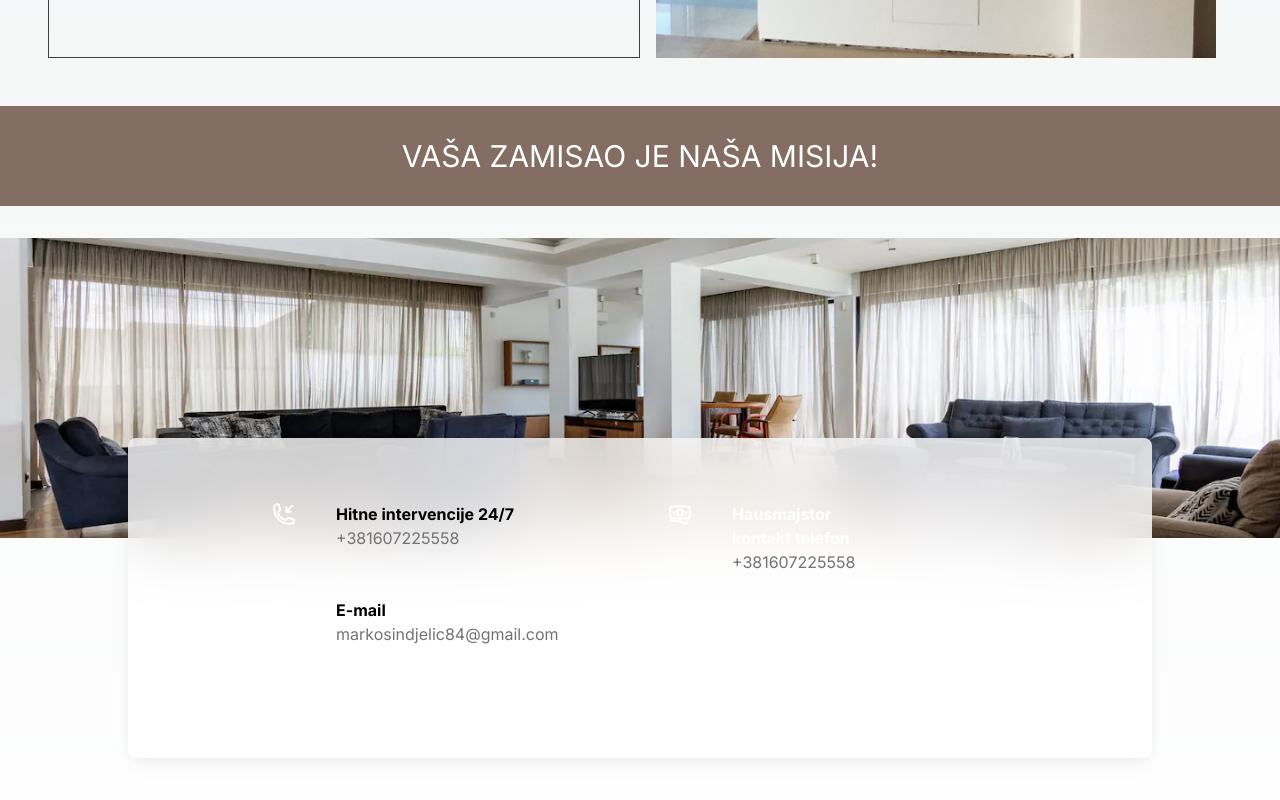
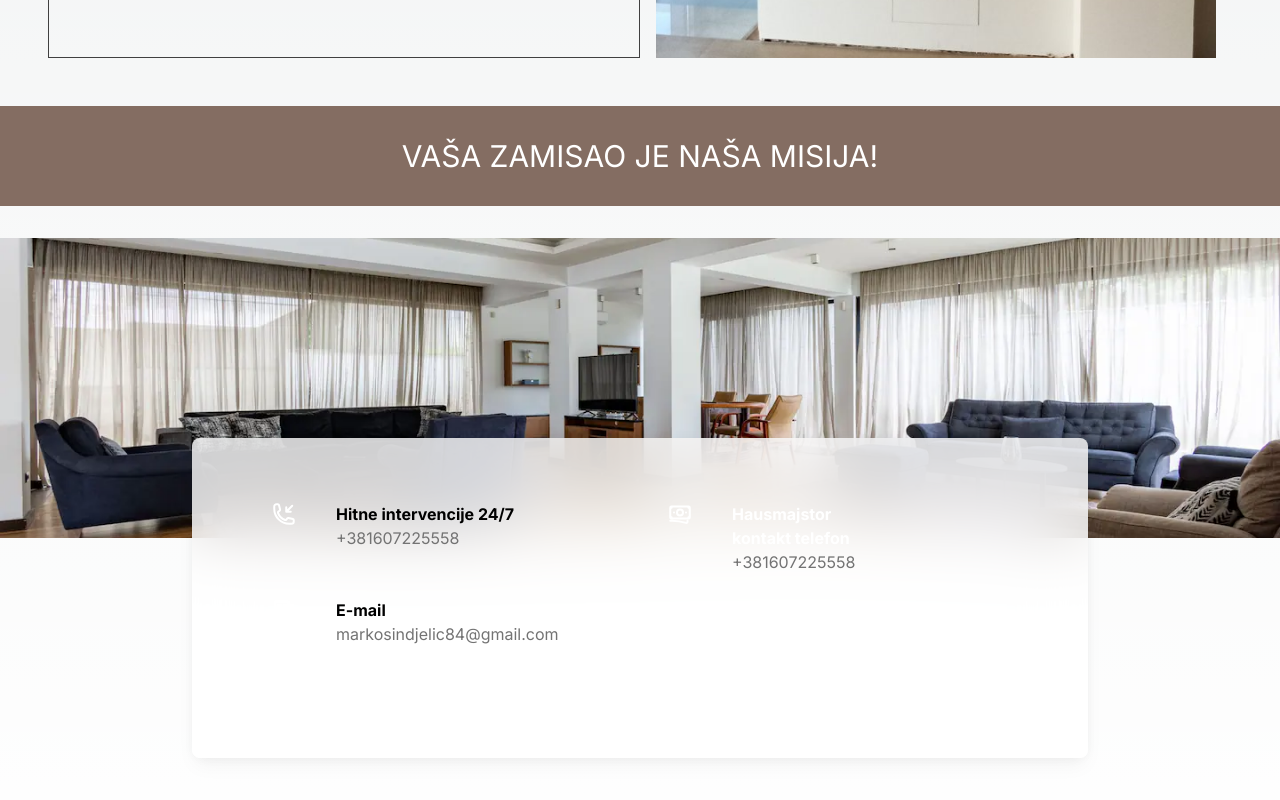
Before and after one commit to cehicm/ma-si-hausmajstor, a Next.js app: page / in a window 1280 px wide. Shown: the part 2816-3616 px from the top of the page. Built offline with nearby package versions, Linux system fonts and the light colour scheme.

Commit message:
Update contact responsive styles

```diff
--- a/src/components/Contact.js
+++ b/src/components/Contact.js
@@ -5,7 +5,7 @@ export default function Contact() {
 		<section className="m-6 md:m-0 mx-auto">
 			<div className="mb-10 lg:mb-32">
 				<div className="relative h-[300px] overflow-hidden bg-cover bg-[50%] bg-no-repeat bg-contact-bg"></div>
-				<div className="block rounded-lg bg-[hsla(0,0%,100%,0.8)] px-6 py-12 shadow-[0_2px_15px_-3px_rgba(0,0,0,0.07),0_10px_20px_-2px_rgba(0,0,0,0.04)] dark:bg-[hsla(0,0%,5%,0.7)] dark:shadow-black/20 md:py-16 md:px-12 -mt-[100px] backdrop-blur-[30px] mx-6 max-w-lg md:max-w-2xl lg:max-w-5xl md:mx-auto">
+				<div className="block rounded-lg bg-[hsla(0,0%,100%,0.8)] px-6 py-12 shadow-[0_2px_15px_-3px_rgba(0,0,0,0.07),0_10px_20px_-2px_rgba(0,0,0,0.04)] dark:bg-[hsla(0,0%,5%,0.7)] dark:shadow-black/20 md:py-16 md:px-12 -mt-[100px] backdrop-blur-[30px] mx-6 max-w-lg md:max-w-2xl lg:max-w-4xl md:mx-auto">
 					<div className="grid md:grid-cols-2 gap-10 md:gap-6 max-w-3xl mx-auto">
 						<div className="flex items-start">
 							<div className="rounded-md bg-primary-100 p-4 md:pt-0 text-primary">
```
